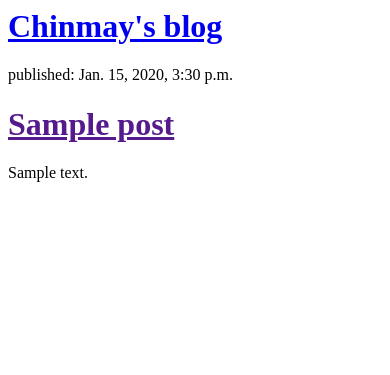
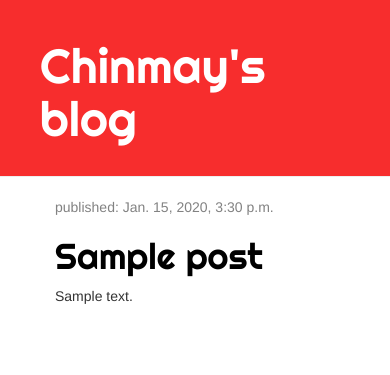
Before and after one commit to Chinmaytare/django-sample-blog, a Django app: template blog/templates/blog/post_list.html in a window 390 px wide. Shown: the top 375 px of the page. Run offline with Django 3.2, Linux system fonts and the light colour scheme; the template is opened without the code that fills it: values that come from a table or form of the project are taken from there, others are empty; tables that the repository leaves empty hold one stand-in row (values such as "Sample post"); some libraries are stand-ins or nearby versions.

Commit message:
CSS changes applied

```diff
--- /dev/null
+++ b/blog/static/css/blog.css
@@ -0,0 +1,48 @@
+.page-header {
+    background-color: #f72d2d;
+    margin-top: 0;
+    padding: 20px 20px 20px 40px;
+}
+
+.page-header h1, .page-header h1 a, .page-header h1 a:visited, .page-header h1 a:active {
+    color: #ffffff;
+    font-size: 36pt;
+    text-decoration: none;
+}
+
+.content {
+    margin-left: 40px;
+}
+
+h1, h2, h3, h4 {
+  color: #f29b34;
+  font-family: 'Righteous', cursive;
+
+}
+
+.date {
+    color: #828282;
+}
+
+.save {
+    float: right;
+}
+
+.post-form textarea, .post-form input {
+    width: 100%;
+}
+
+.top-menu, .top-menu:hover, .top-menu:visited {
+    color: #ffffff;
+    float: right;
+    font-size: 26pt;
+    margin-right: 20px;
+}
+
+.post {
+    margin-bottom: 70px;
+}
+
+.post h1 a, .post h1 a:visited {
+    color: #000000;
+}
--- a/blog/templates/blog/post_list.html
+++ b/blog/templates/blog/post_list.html
@@ -1,21 +1,32 @@
+{% load staticfiles %}
+
 <html>
 <head>
   <title>Chinmay's blog</title>
+  <link href="https://fonts.googleapis.com/css?family=Righteous" rel="stylesheet">
+  <link rel="stylesheet" href="https://maxcdn.bootstrapcdn.com/bootstrap/3.3.7/css/bootstrap.min.css">
+  <link rel="stylesheet" href="https://maxcdn.bootstrapcdn.com/bootstrap/3.3.7/css/bootstrap-theme.min.css">
+  <link rel="stylesheet" href="{% static 'css/blog.css' %}"
 </head>
 <body>
-  <div>
+  <div class="page-header">
     <h1><a href=" ">Chinmay's blog</a></h1>
     </div>
 
+    <div class="content container">
+      <div class="row">
+          <div class="col-md-8">
               {% for post in posts %}
-    <div>
+                  <div class="post">
+                      <div class="date">
                           <p>published: {{ post.published_date }}</p>
+                      </div>
                       <h1><a href="">{{ post.title }}</a></h1>
                       <p>{{ post.text|linebreaksbr }}</p>
                   </div>
               {% endfor %}
-
-
-
+          </div>
+      </div>
+  </div>
 </body>
 </html>
```
Lines whose indentation alone changed are shown as unchanged.
